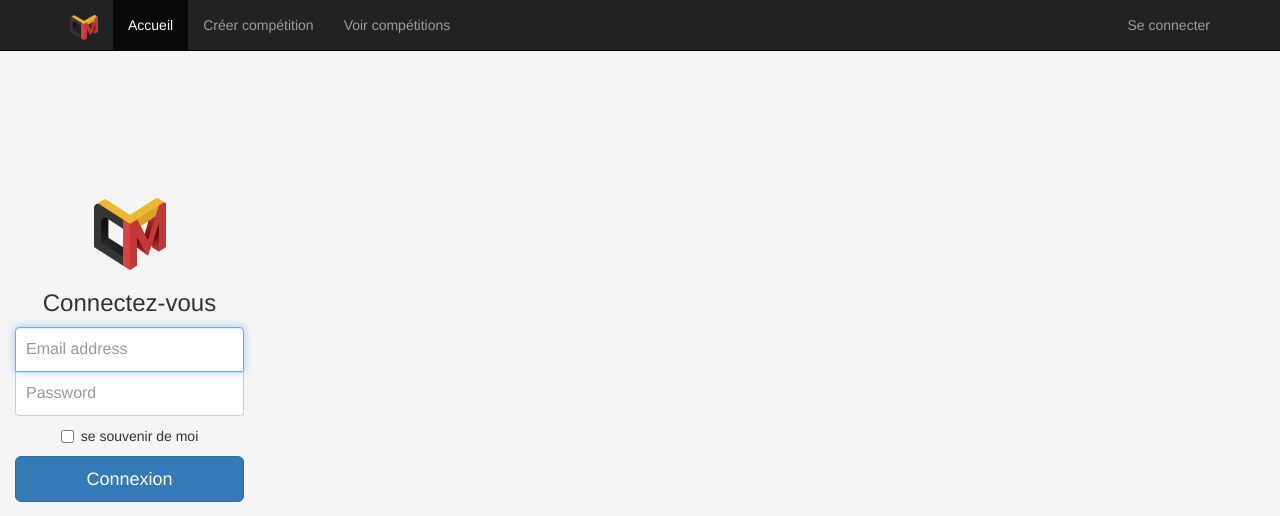
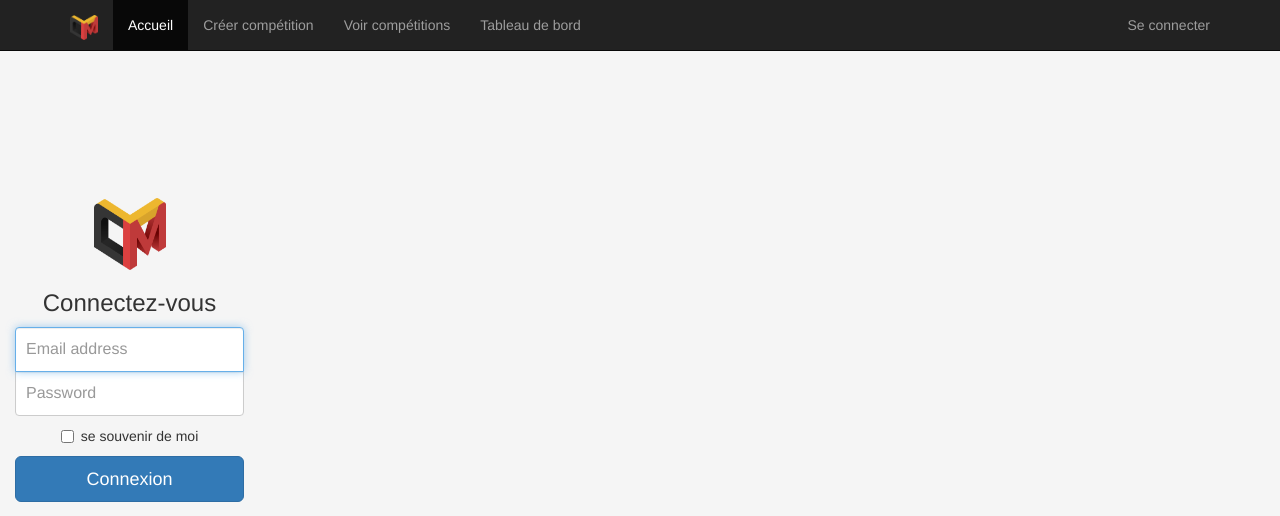
Before and after one commit to ShinKyoken/Cyber_Monsieur_Loyal, a Flask app: page /connexion in a window 1280 px wide. Shown: the top 516 px of the page. Run offline with Flask 2, Linux system fonts and the light colour scheme; some libraries are stand-ins or nearby versions.

Commit message:
ajout de l'onglet 'tableau de bord' dans la barre de navigation

```diff
--- a/appli/templates/base.html
+++ b/appli/templates/base.html
@@ -24,6 +24,7 @@
         <li class="active"><a href="/">Accueil</a></li>
         <li><a href="/creer_competition">Créer compétition</a></li>
         <li><a href="/voir_competition">Voir compétitions</a></li>
+        <li><a href="/tableau_de_bord">Tableau de bord</a></li>
       </ul>
       <ul class="nav navbar-nav navbar-right">
         <li><a href="../navbar-fixed-top/">Se connecter</a></li>
```
